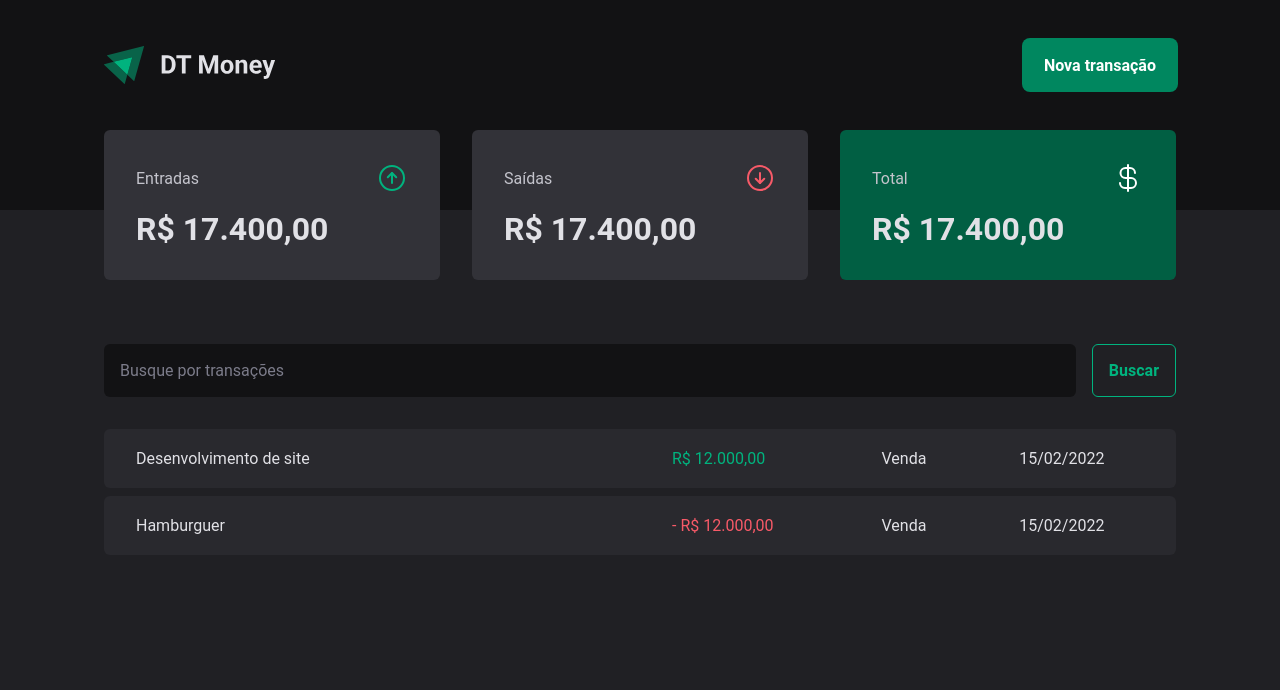
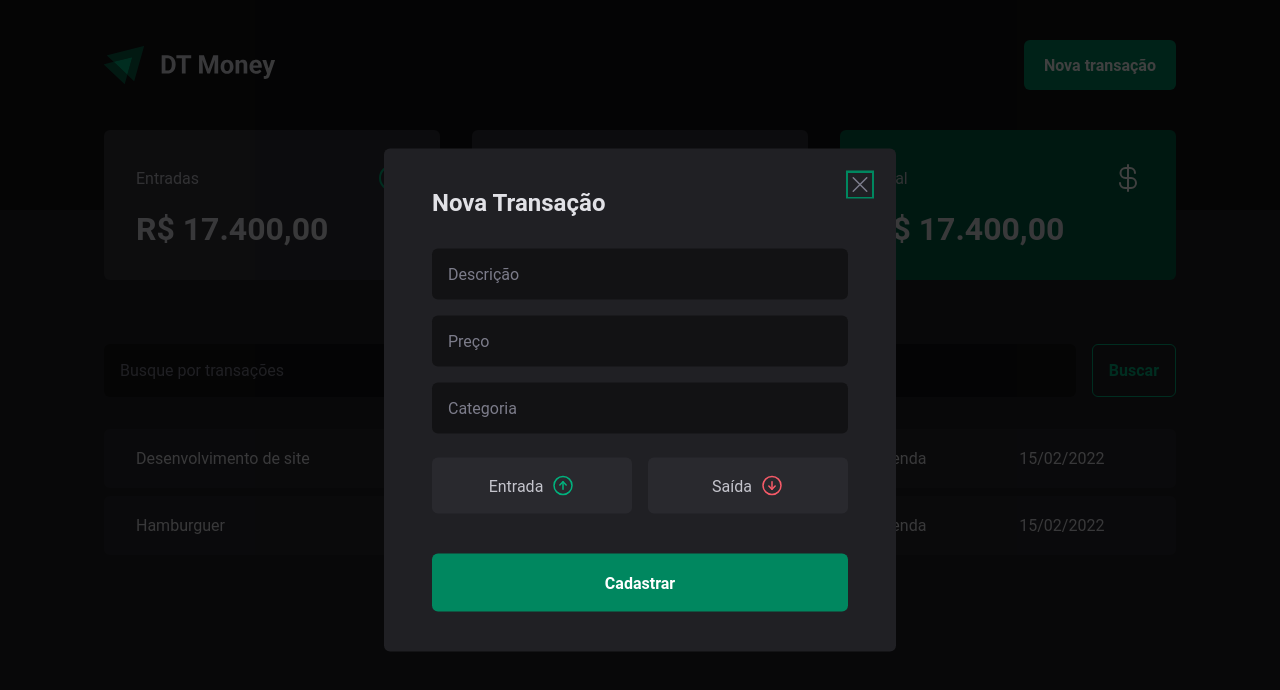
Before and after one commit to pedrocmoreira/dt-money, a React app: page / in a window 1280 px wide. Both pictures are taken after a click on the button "Nova transação". Shown: the top 690 px of the page. Built offline with nearby package versions, Linux system fonts and the light colour scheme; the HTML template or start-up script is replaced by a standard one.

Commit message:
chore: adicionando modal para cadastro de transações e finalizando design

```diff
--- a/package.json
+++ b/package.json
@@ -9,6 +9,8 @@
     "preview": "vite preview"
   },
   "dependencies": {
+    "@radix-ui/react-dialog": "^1.0.2",
+    "@radix-ui/react-radio-group": "^1.1.1",
     "phosphor-react": "^1.4.1",
     "react": "^18.2.0",
     "react-dom": "^18.2.0",
--- a/src/components/Header/index.tsx
+++ b/src/components/Header/index.tsx
@@ -1,14 +1,24 @@
+import * as Dialog from "@radix-ui/react-dialog";
+
+import logoImg from '../../assets/logo.svg';
+import { NewTransactionModal } from "../NewTransactionModal";
+
 import { HeaderContainer, HeaderContent, NewTransactionButton } from "./styles";
 
-import logoImg from '../../assets/logo.svg'
-
 export function Header() {
-  return(
+  return (
     <HeaderContainer>
       <HeaderContent>
         <img src={logoImg} alt="" />
 
-        <NewTransactionButton>Nova transação</NewTransactionButton>
+        <Dialog.Root>
+          <Dialog.Trigger asChild>
+            <NewTransactionButton>Nova transação</NewTransactionButton>
+          </Dialog.Trigger>
+
+          <NewTransactionModal/>
+        </Dialog.Root>
+
       </HeaderContent>
     </HeaderContainer>
   )
--- a/src/components/Header/styles.ts
+++ b/src/components/Header/styles.ts
@@ -1,4 +1,5 @@
 import styled from "styled-components";
+
 
 export const HeaderContainer = styled.header`
   background: ${props => props.theme['gray-900']};
--- /dev/null
+++ b/src/components/NewTransactionModal/index.tsx
@@ -0,0 +1,45 @@
+import * as Dialog from "@radix-ui/react-dialog";
+import { ArrowCircleDown, ArrowCircleUp, X } from "phosphor-react";
+
+import { CloseButton, Content, Overlay, TransactionType, TransactionTypeButton } from "./styles";
+
+
+export function NewTransactionModal() {
+  return (
+    <Dialog.Portal>
+      <Overlay />
+      <Content>
+        <Dialog.Title>Nova Transação</Dialog.Title>
+
+
+        <CloseButton>
+        <X size={24}/>
+        </CloseButton>
+
+        <form action="">
+          <input type="text" placeholder="Descrição" required />
+          <input type="number" placeholder="Preço" required />
+          <input type="text" placeholder="Categoria" required />
+
+          <TransactionType>
+            <TransactionTypeButton variant='income' value='income'>
+              Entrada
+              <ArrowCircleUp size={24}/>
+            </TransactionTypeButton>
+
+            <TransactionTypeButton variant='outcome' value='outcome'>
+              Saída
+              <ArrowCircleDown size={24}/>
+            </TransactionTypeButton>
+          </TransactionType>
+
+          <button type="submit">
+            Cadastrar
+          </button>
+        </form>
+
+
+      </Content>
+    </Dialog.Portal>
+  )
+}
--- /dev/null
+++ b/src/components/NewTransactionModal/styles.ts
@@ -0,0 +1,108 @@
+import styled from "styled-components";
+import * as Dialog from "@radix-ui/react-dialog";
+import * as RadioGroup from "@radix-ui/react-radio-group";
+
+
+interface TransactionTypeButtonProps {
+  variant: 'income' | 'outcome';
+}
+
+export const Overlay = styled(Dialog.Overlay)`
+  position: fixed;
+  width: 100vw;
+  height: 100vh;
+  inset: 0;
+  background: rgba(0, 0, 0, 0.75);
+`;
+
+export const Content = styled(Dialog.Content)`
+  min-width: 32rem;
+  border-radius:6px;
+  padding: 2.5rem 3rem;
+  background: ${props => props.theme['gray-800']};
+
+  position: fixed;
+  top: 50%;
+  left: 50%;
+  transform: translate(-50%, -50%);
+
+  form {
+    margin-top: 2rem;
+
+    display: flex;
+    flex-direction: column;
+    gap: 1rem;
+
+    input {
+      border-radius: 6px;
+      border: 0;
+      background: ${props => props.theme['gray-900']};
+      color: ${props => props.theme['gray-300']};
+      padding: 1rem;
+
+      &::placeholder {
+        color: ${props => props.theme['gray-500']};
+      }
+    }
+
+    button[type="submit"]{
+      height: 58px;
+      border: 0;
+      background: ${props => props.theme['green-500']};
+      color: ${props => props.theme.white};
+      font-weight: bold;
+      padding: 0 1.25rem;
+      border-radius: 6px;
+      margin-top: 1.5rem;
+    }
+  }
+`;
+
+export const CloseButton = styled(Dialog.Close)`
+  position: absolute;
+  background: transparent;
+  border: 0;
+  top: 1.5rem;
+  right: 1.5rem;
+  line-height: 0;
+  cursor: pointer;
+  color: ${props => props.theme["gray-500"]};
+`;
+
+export const TransactionType = styled(RadioGroup.Root)`
+  display: grid;
+  grid-template-columns: repeat(2, 1fr);
+  gap: 1rem;
+  margin-top: 0.5rem;
+`;
+
+export const TransactionTypeButton = styled(RadioGroup.Item)<TransactionTypeButtonProps>`
+  background: ${props => props.theme["gray-700"]};
+  padding: 1rem;
+  display: flex;
+  align-items: center;
+  justify-content: center;
+  gap: 0.5rem;
+  border-radius: 6px;
+  cursor: pointer;
+  border: 0;
+  color: ${props => props.theme["gray-300"]};
+
+  svg {
+    color: ${props => props.variant === 'income' ? props.theme["green-300"] : props.theme["red-300"]}
+  }
+
+  &[data-state='unchecked']:hover {
+    transition: background-color 0.2s;
+    background: ${props => props.theme["gray-600"]};
+  }
+
+  &[data-state='checked'] {
+    color: ${props => props.theme.white};
+    background: ${props => props.variant === 'income' ? props.theme["green-500"] : props.theme["red-500"]};
+
+    svg {
+      color: ${props => props.theme.white};
+    }
+  }
+`
--- a/src/pages/Transactions/components/SearchForm/styles.ts
+++ b/src/pages/Transactions/components/SearchForm/styles.ts
@@ -1,4 +1,4 @@
-import styled, { ThemeConsumer } from "styled-components";
+import styled from "styled-components";
 
 export const SearchFormContainer = styled.form`
   display: flex;
```
Also changed, not shown: 1 other file (tests, documents, lock files or other folders).
